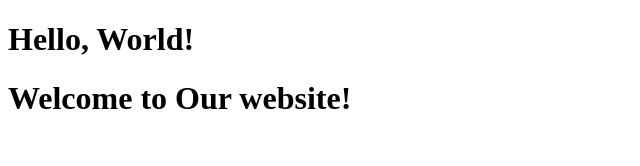
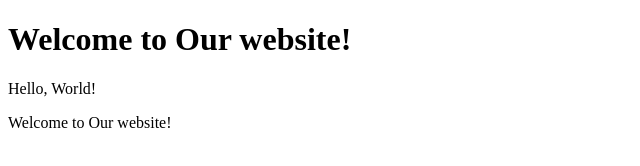
Before and after one commit to FaheemUmer/my-website12, a plain HTML site: page index.html in a window 1280 px wide. Shown: the whole page, without its empty margins (0-640 px from the left). Drawn offline with Linux system fonts and the light colour scheme.

Commit message:
Updated Message

```diff
--- a/index.html
+++ b/index.html
@@ -7,7 +7,8 @@
     <title>My Website</title>
 </head>
 <body>
-    <h1>Hello, World!</h1>
     <h1>Welcome to Our website!</h1> <!--Updated Heading-->
+    <p>Hello, World!</p>
+    <p>Welcome to Our website!</p>
 </body>
 </html>
```
